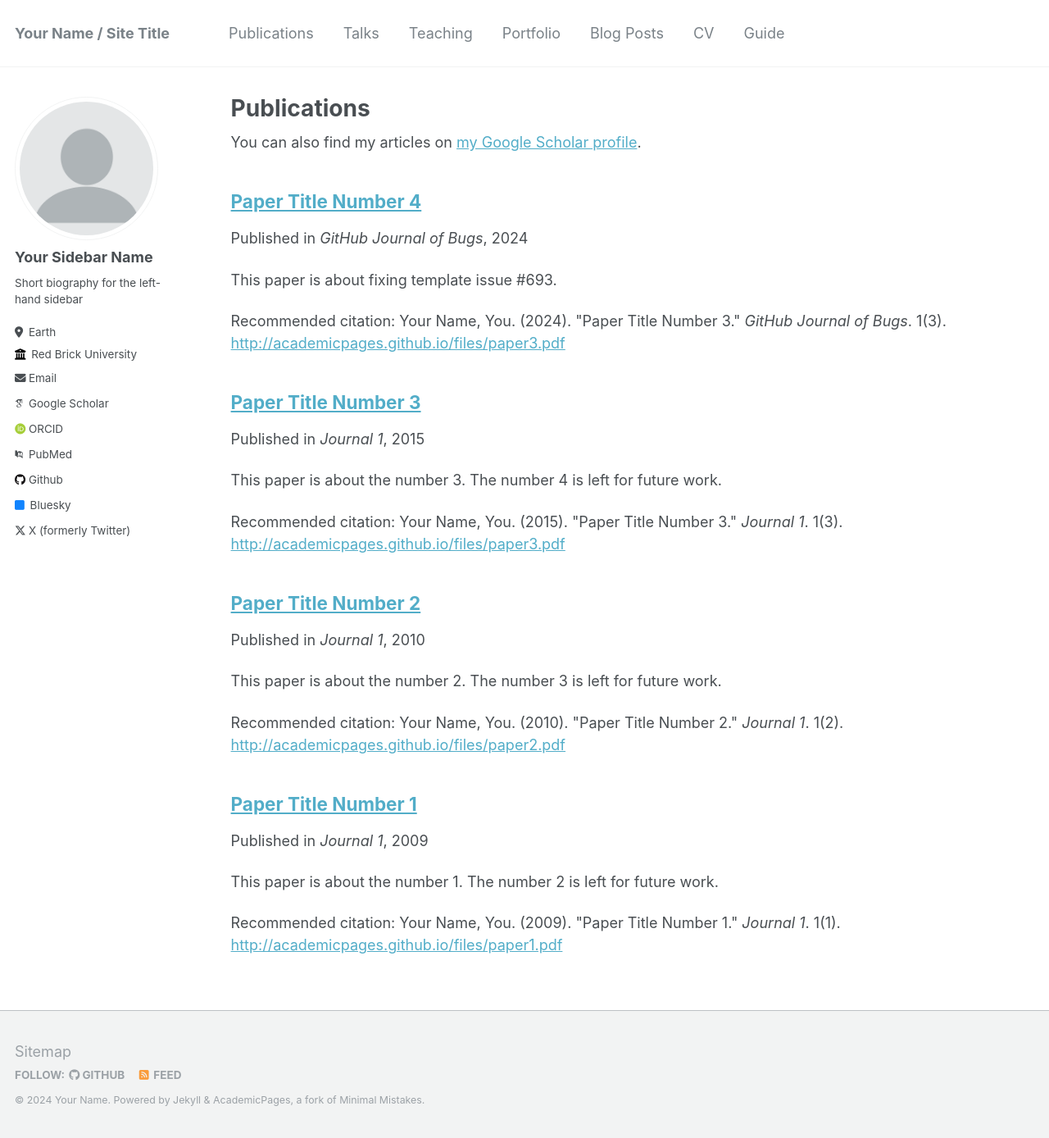
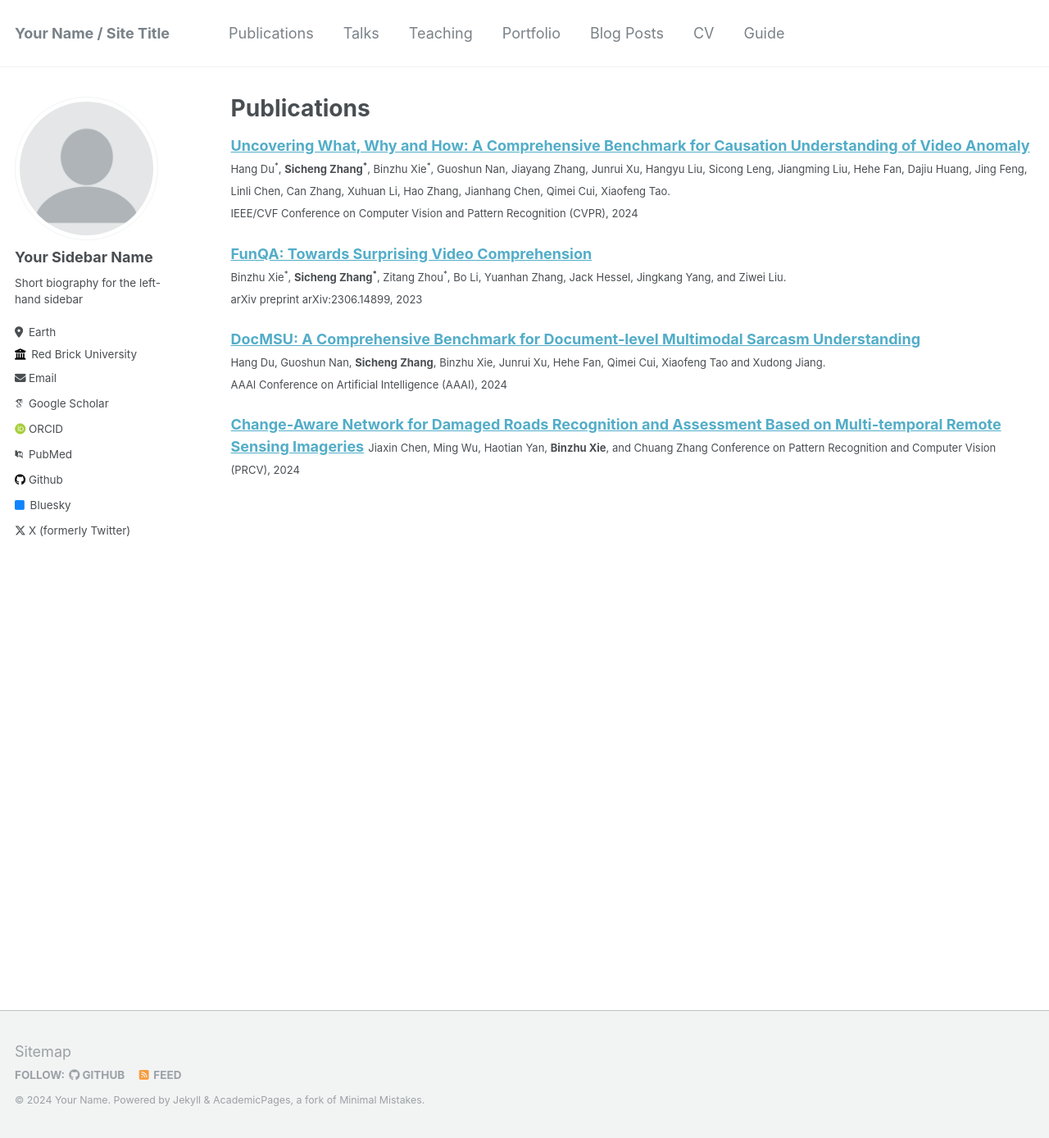
Before and after one commit to Nicous20/Nicous20.github.io, a Jekyll site: the page built from _pages/publications.md, in a window 1280 px wide and 1388 px high. Shown: the whole window at 82% size. Built offline with Jekyll 4.4.1, drawn with Linux system fonts in a browser that asks for light colours; some web fonts are replaced.

Commit message:
publication_updated

```diff
--- a/_pages/publications.md
+++ b/_pages/publications.md
@@ -4,13 +4,18 @@ title: "Publications"
 permalink: /publications/
 author_profile: true
 ---
+**[Uncovering What, Why and How: A Comprehensive Benchmark for Causation Understanding of Video Anomaly]()**
+<span style="font-size: small;">Hang Du<sup>*</sup>, **Sicheng Zhang<sup>*</sup>**, Binzhu Xie<sup>*</sup>, Guoshun Nan, Jiayang Zhang, Junrui Xu, Hangyu Liu, Sicong Leng, Jiangming Liu, Hehe Fan, Dajiu Huang, Jing Feng, Linli Chen, Can Zhang, Xuhuan Li, Hao Zhang, Jianhang Chen, Qimei Cui, Xiaofeng Tao.
+IEEE/CVF Conference on Computer Vision and Pattern Recognition (CVPR), 2024<span>
 
-{% if site.author.googlescholar %}
-  <div class="wordwrap">You can also find my articles on <a href="{{site.author.googlescholar}}">my Google Scholar profile</a>.</div>
-{% endif %}
+[**FunQA: Towards Surprising Video Comprehension**](https://arxiv.org/abs/2306.14899)
+<span style="font-size: small;">Binzhu Xie<sup>*</sup>, **Sicheng Zhang<sup>*</sup>**, Zitang Zhou<sup>*</sup>, Bo Li, Yuanhan Zhang, Jack Hessel, Jingkang Yang, and Ziwei Liu.
+arXiv preprint arXiv:2306.14899, 2023<span>
 
-{% include base_path %}
+[**DocMSU: A Comprehensive Benchmark for Document-level Multimodal Sarcasm Understanding**](https://arxiv.org/abs/2312.16023)
+<span style="font-size: small;">Hang Du, Guoshun Nan, **Sicheng Zhang**, Binzhu Xie, Junrui Xu, Hehe Fan, Qimei Cui, Xiaofeng Tao and Xudong Jiang.
+AAAI Conference on Artificial Intelligence (AAAI), 2024<span>
 
-{% for post in site.publications reversed %}
-  {% include archive-single.html %}
-{% endfor %}
+[**Change-Aware Network for Damaged Roads Recognition and Assessment Based on Multi-temporal Remote Sensing Imageries**](https://link.springer.com/chapter/10.1007/978-981-99-8462-6_21)
+<span style="font-size: small;">Jiaxin Chen, Ming Wu, Haotian Yan, **Binzhu Xie**, and Chuang Zhang
+Conference on Pattern Recognition and Computer Vision (PRCV), 2024<span>
```
Also changed, not shown: images/binzhuxie.png (added), 9 other files.
